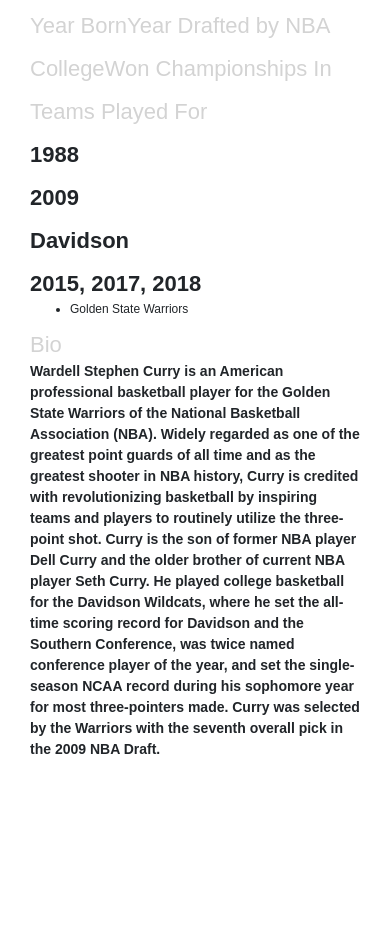
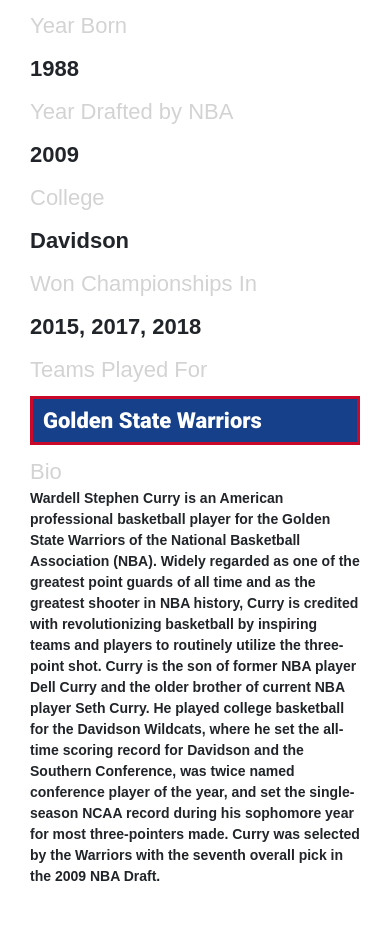
Before and after one commit to FranCao/all-stars-site, a Flask app: page /view/1 in a window 390 px wide; the page is wider, and only the part inside the window is pictured. Shown: the part 778-1715 px from the top of that part. Before the commit the page ends 1532 px from the top of that part, so only its background shows below. Run offline with Flask 2, Linux system fonts and the light colour scheme; some libraries are stand-ins or nearby versions; grey boxes are pictures that could not be loaded.

Commit message:
almost done with view

```diff
--- a/static/main.css
+++ b/static/main.css
@@ -173,3 +173,21 @@
     font-size: 22px;
     margin-top: 10px;
 }
+
+.view-player-details-style-2{
+    font-size: 14px;
+    font-weight: 700;
+    margin-top: 10px;
+}
+
+.view-box-label-small{
+    color: white;
+    background-color: #17408B;
+    border: solid 3px #C9082A;
+    font-size: 22px;
+    font-family: 'Roboto', sans-serif;
+    padding-left: 10px;
+    padding-right: 10px;
+    padding-top: 5px;
+    padding-bottom: 5px;
+}
--- a/static/view.js
+++ b/static/view.js
@@ -6,7 +6,8 @@
 
     $("#edit-button").html('<button class="btn btn-outline-success edit-button-style" type="button" id="edit_button">Edit Player</button>')
 
-    $("#image").append('<img class="view-image-style" src="' + player['image'] + '">')
+    let image = $('<img src="' + player['image'] + '" alt="' + name + '" class="view-image-style">')
+    $("#image").append(image)
     $("#summary").append(player['summary'])
 
     $("#year-born").append(player['year_born'])
@@ -20,9 +21,7 @@
     }
 
     $.each(player['team'], function(index, value){
-        let list = $('<ul>')
-        let team = ('<li>' + value + '</li>')
-        list.append(team)
+        let list = $('<div class="view-box-label-small">' + value + '</div>')
         $("#team").append(list)
     })
 
--- a/templates/view.html
+++ b/templates/view.html
@@ -36,21 +36,53 @@
         </div>
 
         <div class="row">
-            <div class="col-md-3">
-                <div class="view-description-style-2">Year Born</div>
-                <div class="view-description-style-2">Year Drafted by NBA</div>
-                <div class="view-description-style-2">College</div>
-                <div class="view-description-style-2">Won Championships In</div>
-                <div class="view-description-style-2">Teams Played For</div>
+            <div class="col-md-6">
+                <div class="row">
+                    <div class="col-md-6">
+                        <div class="view-description-style-2">Year Born</div>
+                    </div>
+                    <div class="col-md-6">
+                        <div class="view-player-details-style" id="year-born"></div>
+                    </div>
+                </div>
+
+                <div class="row">
+                    <div class="col-md-6">
+                        <div class="view-description-style-2">Year Drafted by NBA</div>
+                    </div>
+                    <div class="col-md-6">
+                        <div class="view-player-details-style" id="nba-draft"></div>
+                    </div>
+                </div>
+
+                <div class="row">
+                    <div class="col-md-6">
+                        <div class="view-description-style-2">College</div>
+                    </div>
+                    <div class="col-md-6">
+                        <div class="view-player-details-style" id="college"></div>
+                    </div>
+                </div>
+
+                <div class="row">
+                    <div class="col-md-6">
+                        <div class="view-description-style-2">Won Championships In</div>
+                    </div>
+                    <div class="col-md-6">
+                        <div class="view-player-details-style" id="nba-champ"></div>
+                    </div>
+                </div>
+
+                <div class="row">
+                    <div class="col-md-6">
+                        <div class="view-description-style-2">Teams Played For</div>
+                    </div>
+                    <div class="col-md-6">
+                        <div class="view-player-details-style" id="team"></div>
+                    </div>
+                </div>
             </div>
 
-            <div class="col-md-3">
-                <div class="view-player-details-style" id="year-born"></div>
-                <div class="view-player-details-style" id="nba-draft"></div>
-                <div class="view-player-details-style" id="college"></div>
-                <div class="view-player-details-style" id="nba-champ"></div>
-                <div class="" id="team"></div>
-            </div>
 
             <div class="col-md-6">
                 <div class="view-description-style-2">Bio</div>
```
